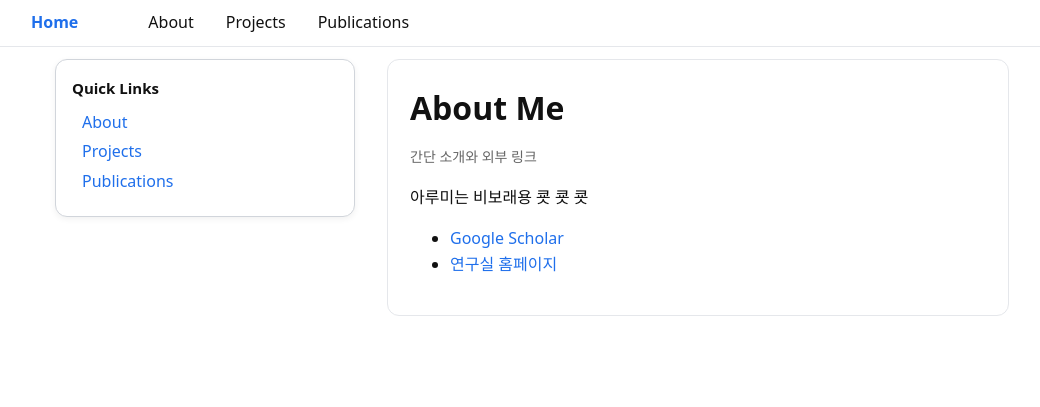
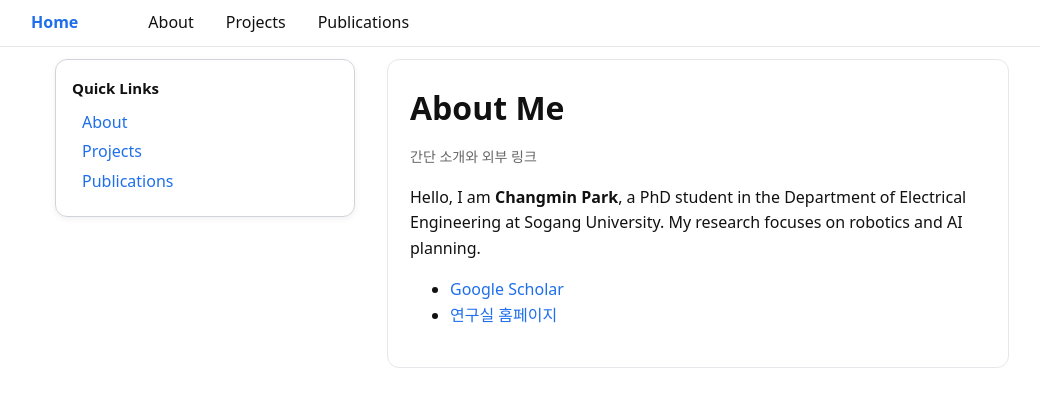
Before and after one commit to ChoRongCho/ChoRongCho.github.io, a Jekyll site: the page built from about.html, in a window 1280 px wide. Shown: the top 407 px of the page, without its empty margins (51-1091 px from the left). Built offline with Jekyll 4.4.1, drawn with Linux system fonts in a browser that asks for light colours.

Commit message:
ubuntu 260306

```diff
--- a/about.html
+++ b/about.html
@@ -6,7 +6,9 @@ title: "About Me"
 
 <h1>About Me</h1>
 <p class="meta">간단 소개와 외부 링크</p>
-<p>아루미는 비보래용 쿗 쿗 쿗</p>
+<p>
+Hello, I am <strong>Changmin Park</strong>, a PhD student in the Department of Electrical Engineering at Sogang University. My research focuses on robotics and AI planning.
+</p>
 <ul>
   <li><a href="https://scholar.google.com/" target="_blank" rel="noopener">Google Scholar</a></li>
   <li><a href="https://your-lab-site.example" target="_blank" rel="noopener">연구실 홈페이지</a></li>
```
